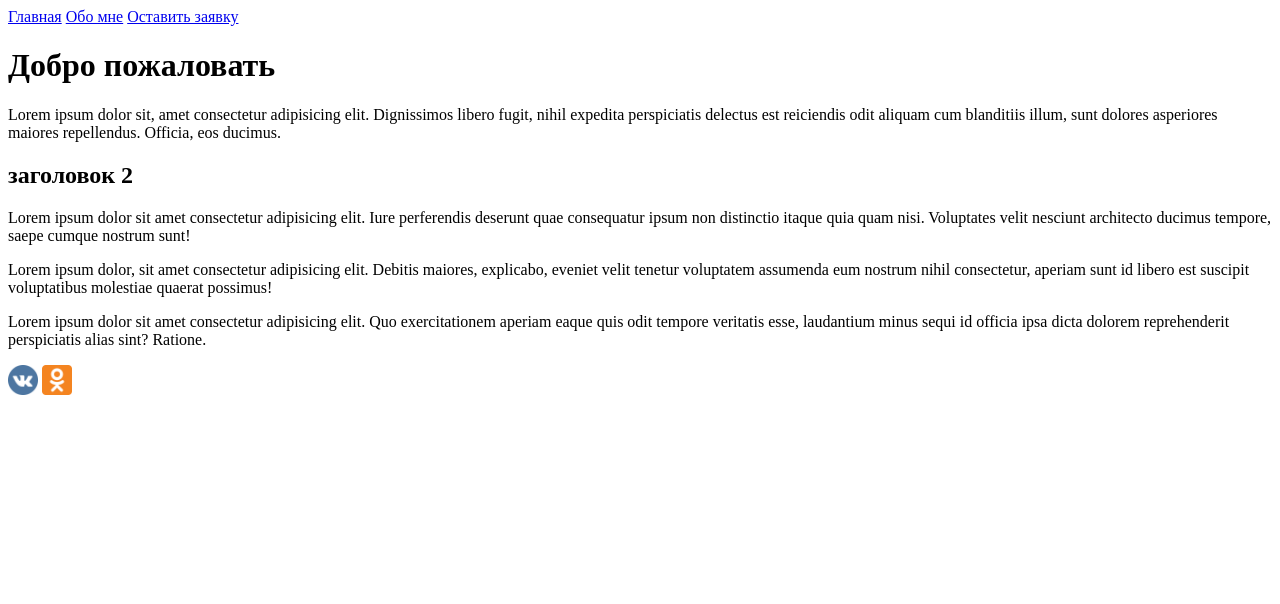
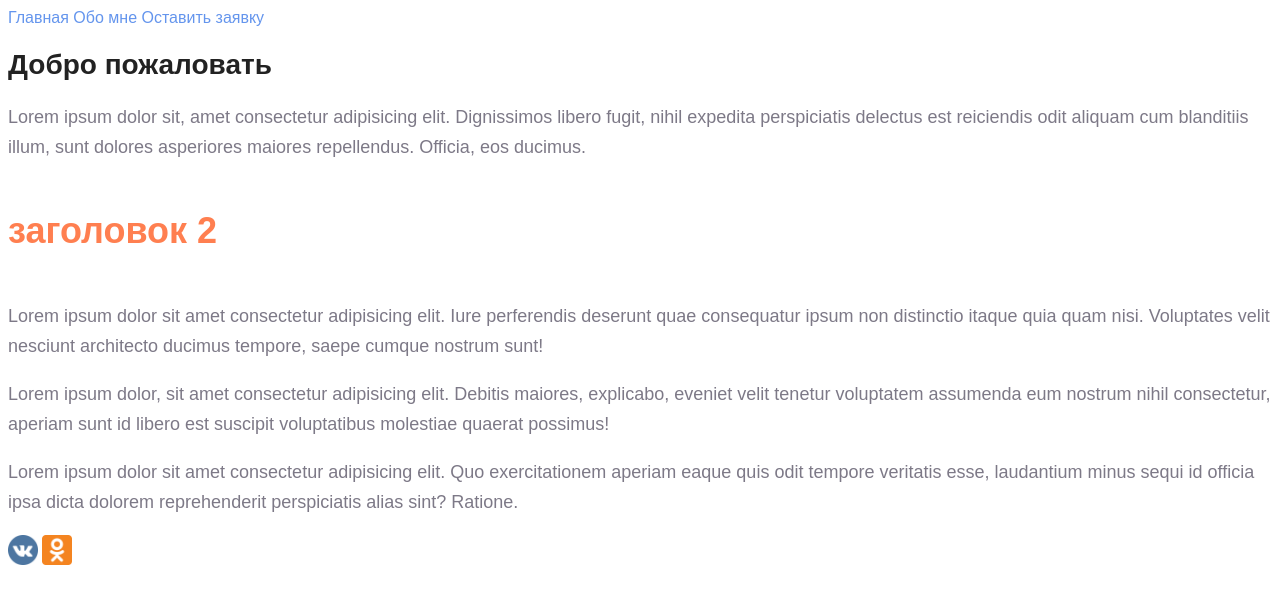
Before and after one commit to EvgeniyElmanov/HTML_CSS, a plain HTML site: page index.html in a window 1280 px wide. Drawn offline with Linux system fonts and the light colour scheme.

Commit message:
add file CSS

```diff
--- a/index.html
+++ b/index.html
@@ -4,17 +4,18 @@
   <meta charset="UTF-8">
   <meta name="viewport" content="width=device-width, initial-scale=1.0">
   <title>Document</title>
+  <link rel="stylesheet" href="style.css">
 </head>
 <body>
-  <a href="index.html">Главная</a>
-  <a href="info/about.html">Обо мне</a>
-  <a href="ticket .html">Оставить заявку</a>
-  <h1>Добро пожаловать</h1>
-  <p>Lorem ipsum dolor sit, amet consectetur adipisicing elit. Dignissimos libero fugit, nihil expedita perspiciatis delectus est reiciendis odit aliquam cum blanditiis illum, sunt dolores asperiores maiores repellendus. Officia, eos ducimus.</p>
-  <h2>заголовок 2</h2>
-  <p>Lorem ipsum dolor sit amet consectetur adipisicing elit. Iure perferendis deserunt quae consequatur ipsum non distinctio itaque quia quam nisi. Voluptates velit nesciunt architecto ducimus tempore, saepe cumque nostrum sunt!</p>
-  <p>Lorem ipsum dolor, sit amet consectetur adipisicing elit. Debitis maiores, explicabo, eveniet velit tenetur voluptatem assumenda eum nostrum nihil consectetur, aperiam sunt id libero est suscipit voluptatibus molestiae quaerat possimus!</p>
-  <p>Lorem ipsum dolor sit amet consectetur adipisicing elit. Quo exercitationem aperiam eaque quis odit tempore veritatis esse, laudantium minus sequi id officia ipsa dicta dolorem reprehenderit perspiciatis alias sint? Ratione.</p>
+  <a class="menu_links" href="index.html">Главная</a>
+  <a class="menu_links" href="info/about.html">Обо мне</a>
+  <a class="menu_links" href="ticket .html">Оставить заявку</a>
+  <h1 class="title">Добро пожаловать</h1>
+  <p class="text">Lorem ipsum dolor sit, amet consectetur adipisicing elit. Dignissimos libero fugit, nihil expedita perspiciatis delectus est reiciendis odit aliquam cum blanditiis illum, sunt dolores asperiores maiores repellendus. Officia, eos ducimus.</p>
+  <h2 class="mini_title">заголовок 2</h2>
+  <p class="text">Lorem ipsum dolor sit amet consectetur adipisicing elit. Iure perferendis deserunt quae consequatur ipsum non distinctio itaque quia quam nisi. Voluptates velit nesciunt architecto ducimus tempore, saepe cumque nostrum sunt!</p>
+  <p class="text">Lorem ipsum dolor, sit amet consectetur adipisicing elit. Debitis maiores, explicabo, eveniet velit tenetur voluptatem assumenda eum nostrum nihil consectetur, aperiam sunt id libero est suscipit voluptatibus molestiae quaerat possimus!</p>
+  <p class="text">Lorem ipsum dolor sit amet consectetur adipisicing elit. Quo exercitationem aperiam eaque quis odit tempore veritatis esse, laudantium minus sequi id officia ipsa dicta dolorem reprehenderit perspiciatis alias sint? Ratione.</p>
   <a href="https://vk.com/"><img src="img/vk.png" alt="VK" width="30px" height="30px"></a>
   <a href="https://ok.ru/"><img src="img/odnoklassniki.png" alt="Classmeet" width="30px" height="30px"></a>
 </body>
--- /dev/null
+++ b/style.css
@@ -0,0 +1,60 @@
+body {
+  font-family: sans-serif;
+}
+
+a {
+  text-decoration: none;
+}
+
+.menu_links {
+  color: cornflowerblue;
+  font-size: 16px;
+  line-height: 20px;
+}
+
+.title {
+  color: #222222;
+  font-size: 28px;
+  line-height: 36px;
+  font-weight: bold;
+}
+
+.text {
+  font-style: normal;
+  font-weight: 300;
+  font-size: 18px;
+  line-height: 30px;
+  color: #7D7987;
+}
+
+.mini_title {
+  color: coral;
+  font-style: normal;
+  font-weight: 700;
+  font-size: 36px;
+  line-height: 80px;
+}
+
+.image {
+  border-radius: 10px;
+  width: 100px;
+  height: 100px;
+}
+
+.form .input {
+  width: 200px;
+  height: 30px;
+  outline: none;
+  border: 1px solid #ccc;
+  border-radius: 15px;
+  font-size: 14px;
+  line-height: 30px;
+}
+
+.btn {
+  width: 100px;
+  height: 30px;
+  font-size: 14px;
+  border: 1px solid #ccc;
+  border-radius: 10px;
+}
```
Also changed, not shown: info/about.html (+7 -6 lines), ticket .html (+9 -8 lines).
